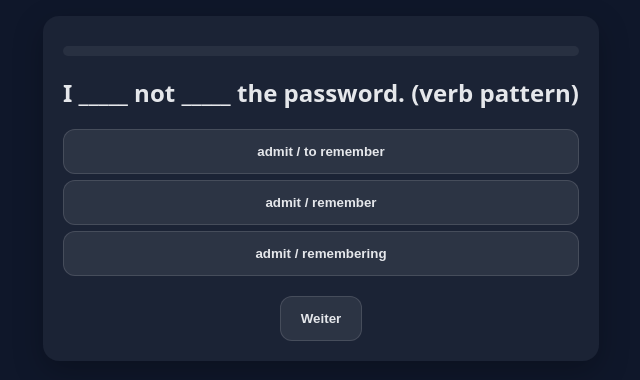
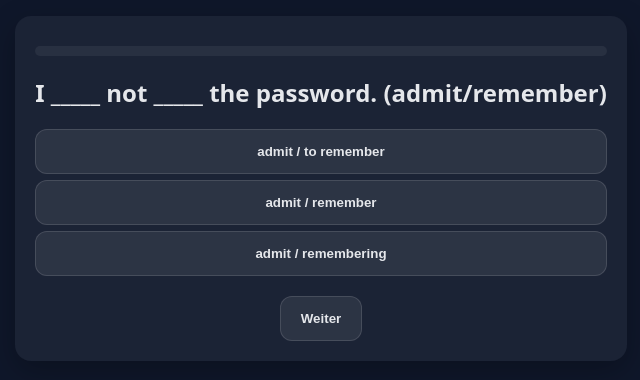
Before and after one commit to timosieber/Englisch_Grammer1, a plain HTML site: page index.html in a window 1280 px wide. Both pictures are taken after a click on the button "Start Training". Shown: the whole page, without its empty margins (319-959 px from the left). Drawn offline with Linux system fonts and the light colour scheme.

Commit message:
Hints: always derive bracket verbs from correct answer as base forms (modals/aux included); remove all non-verbs and hints; apply across all questions

```diff
--- a/index.html
+++ b/index.html
@@ -255,7 +255,59 @@
     {id:'blind',label:'Blind'},
     {id:'write',label:'Write'}
   ];
-  function sanitizeParenHints(str, tenses, blanksCount){
+  function sanitizeParenHints(str, tenses, blanksCount, answer){
+    function lemmaToken(tok){
+      if(!tok) return '';
+      let t=tok.toLowerCase().replace(/[^a-z']/g,'');
+      const CONTRA={
+        "won't":"will","can't":"can","shan't":"shall","wouldn't":"would","shouldn't":"should","couldn't":"could","didn't":"did","doesn't":"does","don't":"do","isn't":"is","aren't":"are","wasn't":"was","weren't":"were","hasn't":"has","haven't":"have","hadn't":"had"
+      };
+      if(CONTRA[t]) t=CONTRA[t];
+      const IRR={
+        'am':'be','is':'be','are':'be','was':'be','were':'be','been':'be','being':'be',
+        'has':'have','had':'have',
+        'did':'do','does':'do',
+        'went':'go','gone':'go',
+        'met':'meet','made':'make','gave':'give','given':'give','took':'take','taken':'take',
+        'saw':'see','seen':'see','wrote':'write','written':'write','spoke':'speak','spoken':'speak',
+        'ate':'eat','eaten':'eat','drank':'drink','drunk':'drink','bought':'buy','brought':'bring',
+        'slept':'sleep','kept':'keep','left':'leave','felt':'feel','found':'find','heard':'hear',
+        'taught':'teach','caught':'catch','sat':'sit','sat':'sit','ran':'run','came':'come','become':'become','became':'become',
+        'lost':'lose','paid':'pay','spent':'spend','threw':'throw','thrown':'throw','put':'put','cut':'cut','let':'let','read':'read'
+      };
+      if(IRR[t]) return IRR[t];
+      // drop adverbs/particles
+      const DROP=new Set(['not','to','just','already','yet','still','usually','often','always','sometimes','never']);
+      if(DROP.has(t)) return '';
+      // modals stay as-is
+      const MODALS=new Set(['will','would','can','could','may','might','must','shall','should']);
+      if(MODALS.has(t)) return t;
+      // strip common suffixes
+      if(/ing$/.test(t)){
+        if(/ying$/.test(t)) return t.replace(/ying$/,'y');
+        return t.replace(/ing$/,'');
+      }
+      if(/ied$/.test(t)) return t.replace(/ied$/,'y');
+      if(/ed$/.test(t)) return t.replace(/ed$/,'');
+      if(/es$/.test(t)) return t.replace(/es$/,'');
+      if(/s$/.test(t) && t!=='is') return t.replace(/s$/,'');
+      return t;
+    }
+    function deriveFromAnswer(ans){
+      if(!ans) return [];
+      const perBlank=ans.split('/').map(s=>s.trim());
+      const out=[];
+      perBlank.forEach(part=>{
+        part.split(/\s+/).forEach(tok=>{
+          const le=lemmaToken(tok);
+          if(le) out.push(le);
+        });
+      });
+      // de-duplicate consecutive duplicates, keep order
+      const final=[]; const seen=new Set();
+      out.forEach(v=>{ const key=v; if(!seen.has(key)){ final.push(v); seen.add(key);} });
+      return final;
+    }
     const stripGrammar = (s) => {
       let t = (s||'').replace(/\s+/g,' ').trim();
       // remove leading markers
@@ -273,6 +325,15 @@
     const tset = new Set(Array.isArray(tenses)?tenses:[]);
     const isPerfect = ['presentPerf','presentPerfCont','pastPerf','pastPerfCont'].some(k=>tset.has(k));
     const needAuxHave = isPerfect && (blanksCount||0) >= 2;
+    if(answer){
+      const hintList=deriveFromAnswer(answer);
+      const hintText = hintList.length? '('+hintList.join('/')+')' : '';
+      if(/\([^)]*\)/.test(str)){
+        return str.replace(/\(([^)]*)\)/g, hintText || '');
+      } else {
+        return hintText? (str.trim()+ ' ' + hintText) : str;
+      }
+    }
     return str.replace(/\(([^)]*)\)/g,(m,inner)=>{
       // split multi-gap hints: watch/ring
       const tokens = inner.split('/').map(t=>t.trim()).filter(Boolean);
@@ -350,7 +411,7 @@
 
   function nextQuestion(){if(state.idx>=state.pool.length){return showResult();}
     const q=state.pool[state.idx]; state.current=q;
-    $('#qText').textContent=sanitizeParenHints(q.q, q.tenses, (q.q.match(/_{2,}/g)||[]).length); const box=$('#choices'); box.innerHTML='';
+    $('#qText').textContent=sanitizeParenHints(q.q, q.tenses, (q.q.match(/_{2,}/g)||[]).length, q.choices[q.a]); const box=$('#choices'); box.innerHTML='';
     if(state.mode==='write'){
       const input=document.createElement('input'); input.type='text'; input.id='writeInput'; input.placeholder='Antwort hier eingeben (groß/klein zählt)';
       input.addEventListener('keydown',(e)=>{
```
